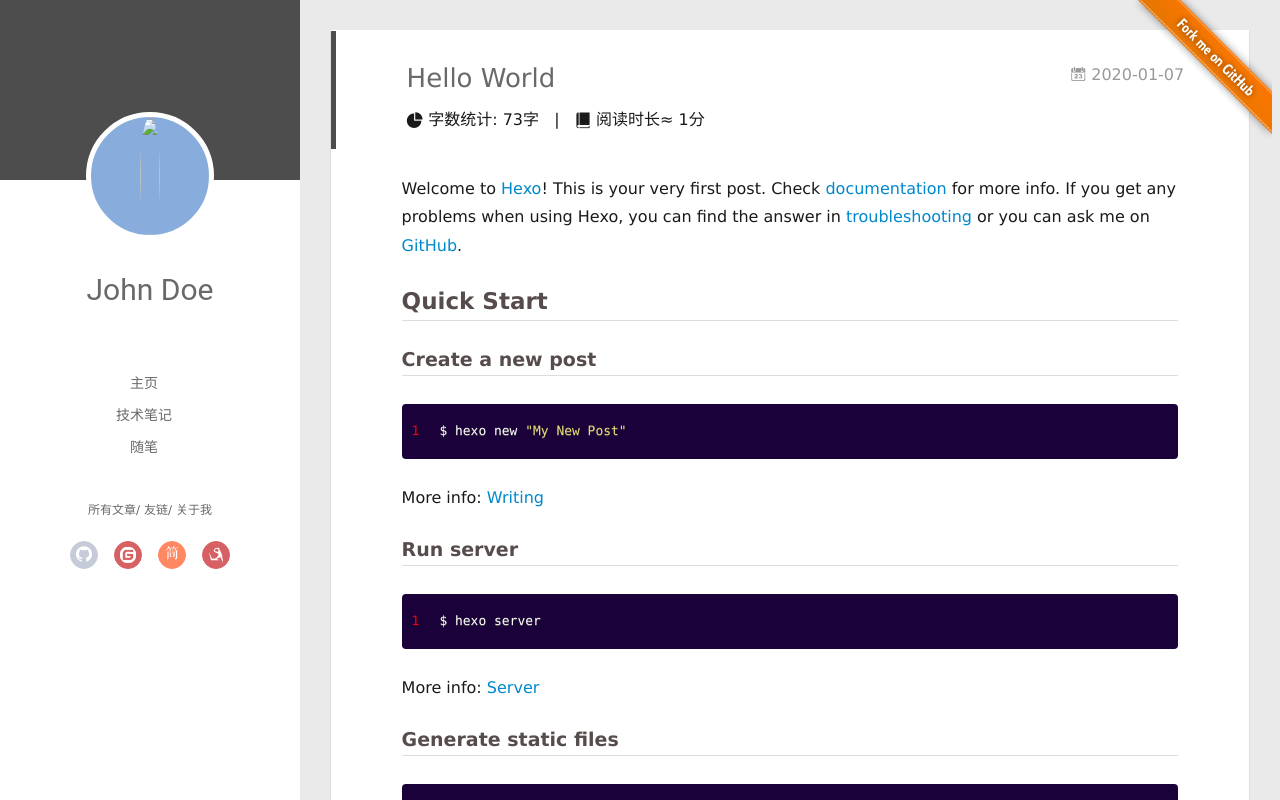
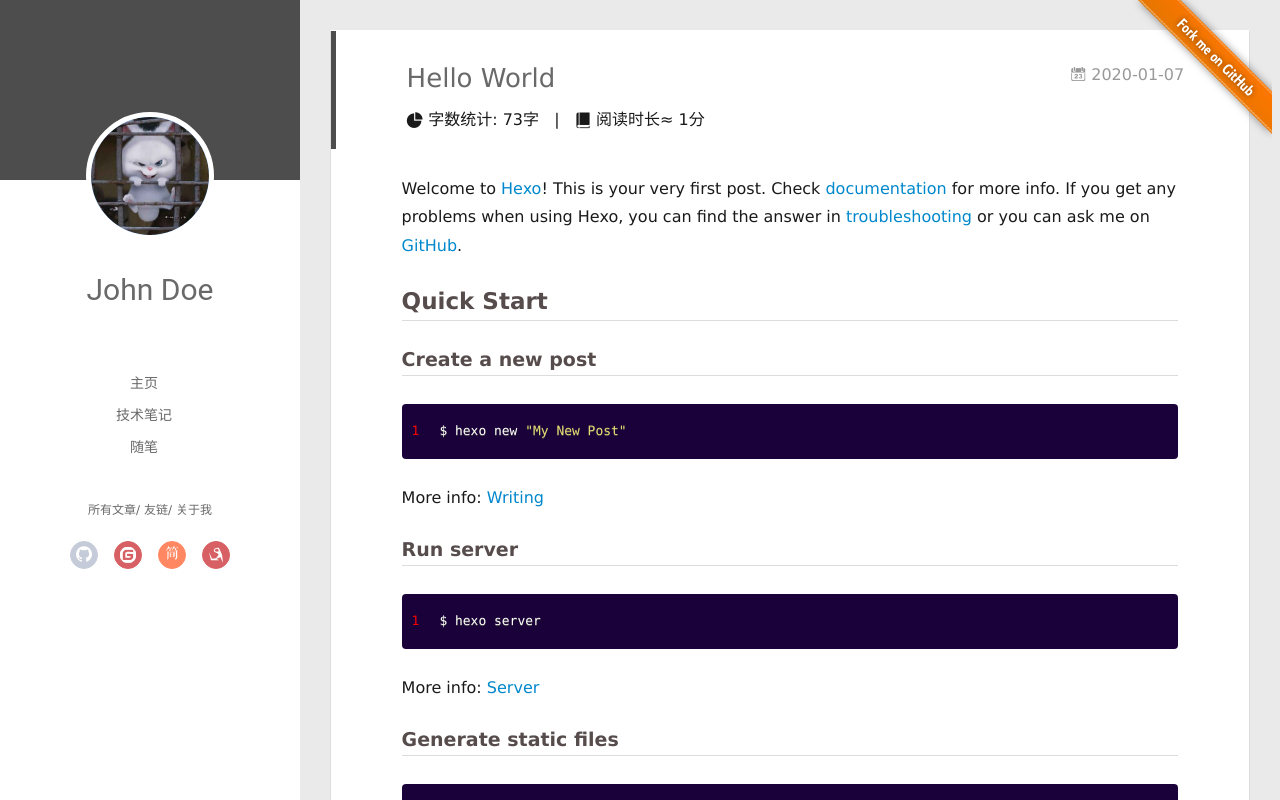
Before and after one commit to hammerZh-Z/NiniZY.github.io, a plain HTML site: page 2020/01/07/hello-world/index.html in a window 1280 px wide. Drawn offline with Linux system fonts and the light colour scheme; some packages are replaced by stand-ins of ours; no server answers; a script that the page names is missing.

Commit message:
Site updated: 2020-01-08 17:23:25

```diff
--- a/2020/01/07/hello-world/index.html
+++ b/2020/01/07/hello-world/index.html
@@ -63,7 +63,7 @@
 <div class="intrude-less">
 	<header id="header" class="inner">
 		<a href="/" class="profilepic">
-			<img src="/img/head.jpg" class="js-avatar">
+			<img src="/img/myhead.jpg" class="js-avatar">
 		</a>
 		<hgroup>
 			<h1 class="header-author"><a href="/">John Doe</a></h1>
@@ -132,7 +132,7 @@
 		<header id="header" class="inner">
 			<div class="profilepic">
 				<a href="/">
-					<img src="/img/head.jpg" class="js-avatar">
+					<img src="/img/myhead.jpg" class="js-avatar">
 				</a>
 			</div>
 			<hgroup>
```
Also changed, not shown: archives/2020/01/index.html (+2 -2 lines), archives/2020/index.html (+2 -2 lines), archives/index.html (+2 -2 lines), index.html (+2 -2 lines), img/myhead.jpg (added).
